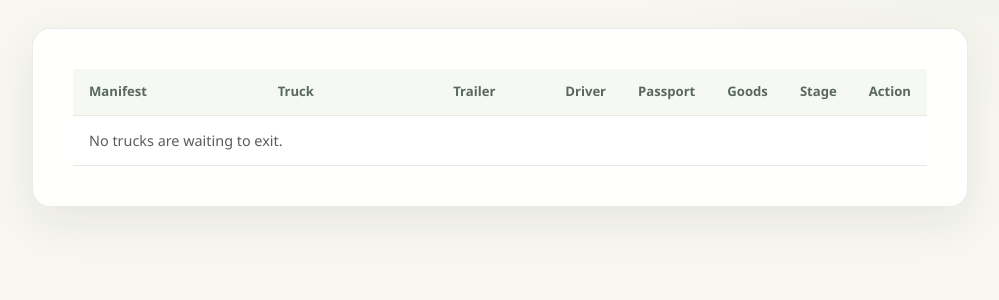
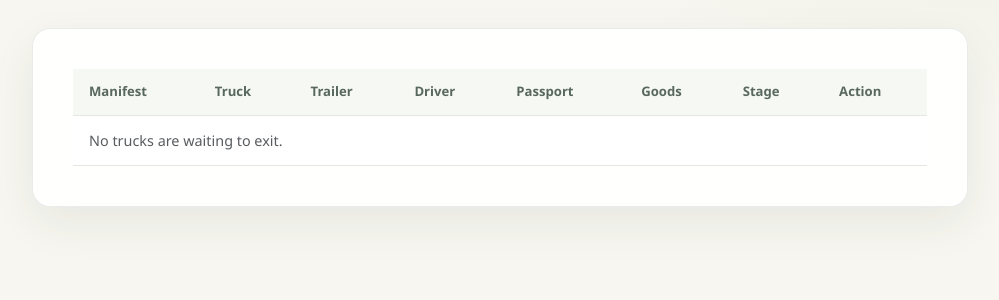
Before and after one commit to u24568962/BFB321_Group10_Group_Assignment, a Flask app: page /canopy2 in a window 1280 px wide. Shown: the part 239-539 px from the top of the page, without its empty margins (140-1139 px from the left). Run offline with Flask 3, Linux system fonts and the light colour scheme; the visitor is signed in with stand-in values (Sample User, id 1); data that the repository does not hold is empty.

Commit message:
Fixed some styling changes

```diff
--- a/static/css/style.css
+++ b/static/css/style.css
@@ -259,6 +259,17 @@ form .row {
     padding: 0.85rem 1rem;
 }
 
+/* Immigration and Canopy 2 queue tables have many columns, so the 40% header
+   width above is switched off here and the buttons stay on one line */
+.queue-table th {
+    width: auto;
+    white-space: nowrap;
+}
+
+.queue-table .btn {
+    white-space: nowrap;
+}
+
 .table td {
     overflow-wrap: anywhere;
     background-color: #fff;
--- a/templates/canopy2.html
+++ b/templates/canopy2.html
@@ -12,7 +12,7 @@
     <div class="card shadow-sm">
         <div class="card-body">
             <div class="table-responsive">
-                <table class="table">
+                <table class="table queue-table">
                     <thead>
                         <tr>
                             <th>Manifest</th><th>Truck</th><th>Trailer</th><th>Driver</th>
--- a/templates/immigration.html
+++ b/templates/immigration.html
@@ -12,7 +12,7 @@
     <div class="card shadow-sm">
         <div class="card-body">
             <div class="table-responsive">
-                <table class="table">
+                <table class="table queue-table">
                     <thead>
                         <tr>
                             <th>Window</th><th>Lane</th><th>Manifest</th><th>Driver</th>
```
